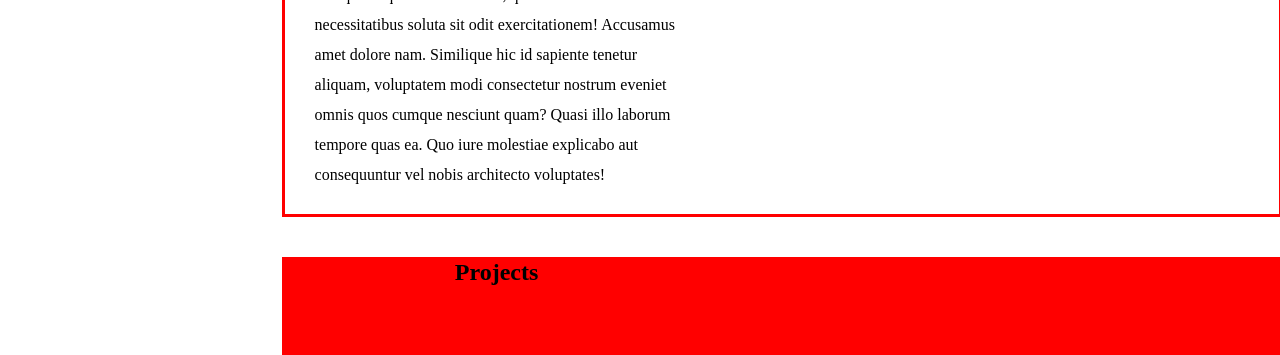
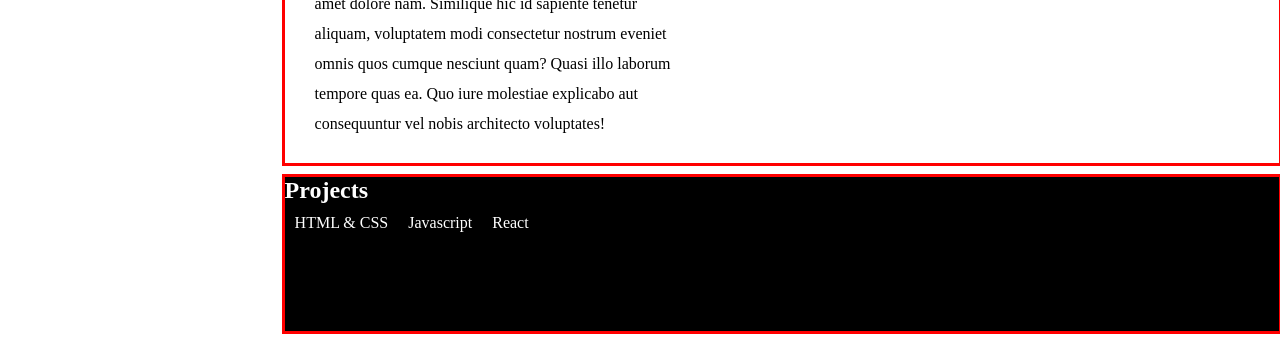
Before and after one commit to ihlasMert/personal-portfolia, a plain HTML site: page index.html in a window 1280 px wide. Shown: the part 597-952 px from the top of the page. After the commit the page ends 931 px from the top, so only its background shows below. Drawn offline with Linux system fonts and the light colour scheme.

Commit message:
added prject

```diff
--- a/index.html
+++ b/index.html
@@ -46,14 +46,14 @@
         <img src="./fotkam.jpeg" alt="" class="my-img" />
       </div>
       <div class="projects">
-        <div class="about-text">
-          <h2>Projects</h2>
-          <p>
-
-          </p>
+        <h2>Projects</h2>
+        <div class="projects-two">
+          <p>HTML & CSS</p>
+          <p>Javascript</p>
+          <p>React</p>
         </div>
-
       </div>
     </main>
+    <footer>Made With İhlas Mert</footer>
   </body>
 </html>
--- a/styles.css
+++ b/styles.css
@@ -4,6 +4,7 @@
   box-sizing: border-box;
   text-decoration: none;
   list-style-type: none;
+  text-align: left;
 }
 header {
   width: 100%;
@@ -43,7 +44,7 @@ nav > ul > li > a {
 /* section one */
 
 .about-me {
-  margin-top: 5%;
+  margin-top: 1%;
   margin-left: 12%;
   width: 1000px;
   height: 700px;
@@ -79,10 +80,33 @@ nav > ul > li > a {
   right: 30px;
 }
 /* projects sections */
+
 .projects {
-  background-color: red;
   width: 1000px;
-  height: 700;
-  position: relative;
+  height: 20vh;
+  border: 3px solid red;
+  background-color: black;
+  position: absolute;
   left: 22%;
+  margin-top: 0.5rem;
 }
+
+.projects h2 {
+  color: #fff;
+}
+.projects-two {
+  color: #fff;
+  display: flex;
+  text-transform: capitalize;
+}
+.projects-two p{
+  display: flex;
+  justify-content: space-around;
+  flex-direction: column;
+  margin: 10px;
+}
+footer{
+  position: absolute;
+  top: 98%;
+  left: 50% ;
+}
```
